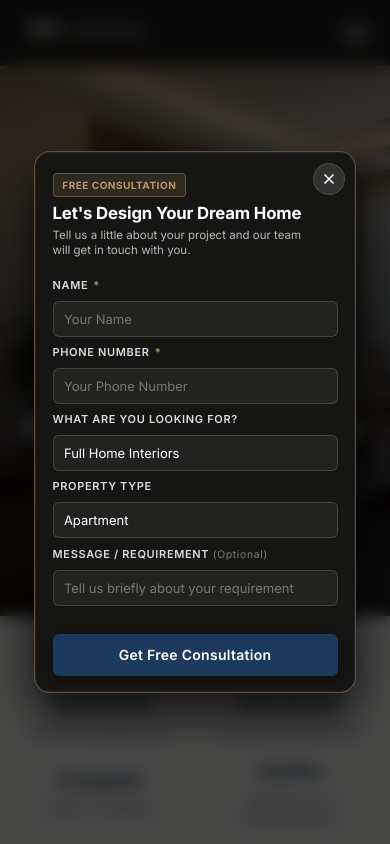
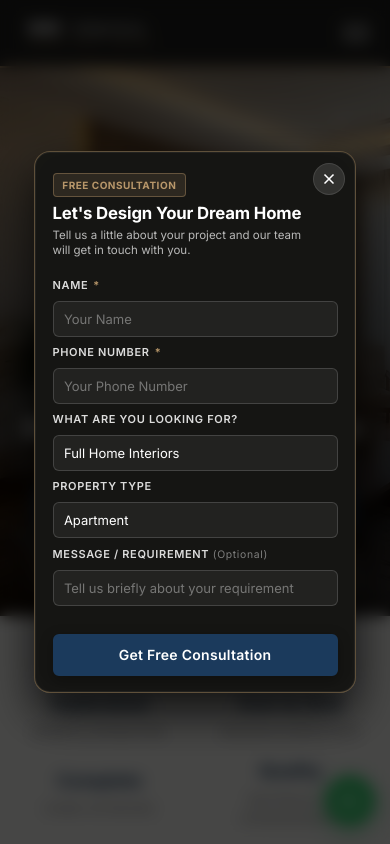
Before and after one commit to ChanduInjumalla/mm-interiors-website, a React (Vite) app: page / in a window 390 px wide. Shown: the top 844 px of the page. Built offline with nearby package versions, Linux system fonts and the light colour scheme.

Commit message:
feat: show floating WhatsApp support icon on mobile — green circle bottom-right like HomeLane/Livspace

```diff
--- a/src/components/FloatingWhatsApp/FloatingWhatsApp.css
+++ b/src/components/FloatingWhatsApp/FloatingWhatsApp.css
@@ -69,9 +69,26 @@
   }
 }
 
-/* Hide on mobile since mobile has the dedicated bottom bar */
+/* Show on mobile too — positioned as floating support icon like HomeLane/Livspace */
 @media (max-width: 768px) {
   .floating-wa {
+    bottom: 1.25rem;
+    right: 1rem;
+    z-index: 900;
+  }
+
+  .floating-wa__btn {
+    width: 48px;
+    height: 48px;
+    box-shadow: 0 6px 20px rgba(37, 211, 102, 0.5), 0 2px 6px rgba(0, 0, 0, 0.2);
+  }
+
+  .floating-wa__btn svg {
+    width: 24px;
+    height: 24px;
+  }
+
+  .floating-wa__tooltip {
     display: none;
   }
 }
--- a/src/styles/mobile-responsive.css
+++ b/src/styles/mobile-responsive.css
@@ -936,8 +936,9 @@
   /* ========================
      FLOATING WHATSAPP — Above bottom bar
      ======================== */
-  .floating-whatsapp {
-    bottom: calc(var(--mobile-bar-height) + 16px) !important;
+  .floating-wa {
+    bottom: 1.25rem !important;
+    right: 1rem !important;
   }
 
   /* ========================
```
Also changed, not shown: image copy.png (deleted), image.png (deleted).
